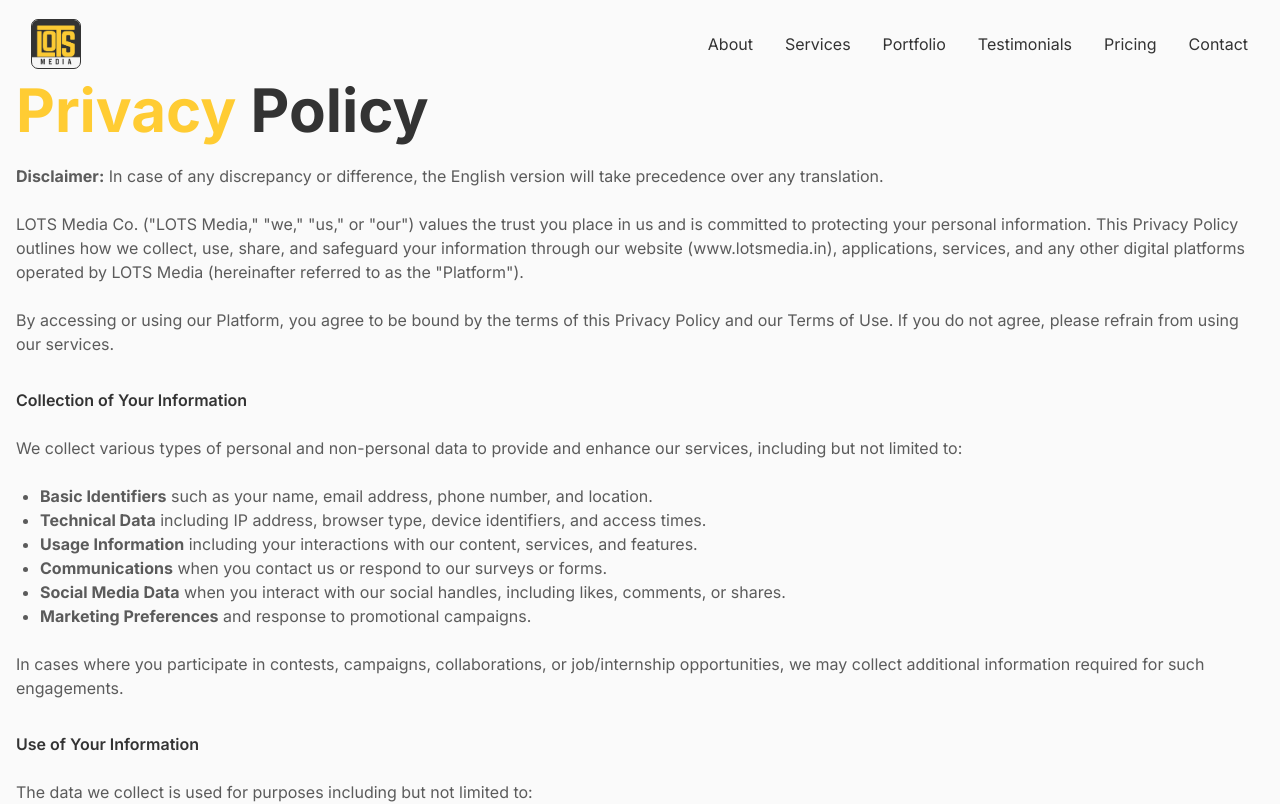
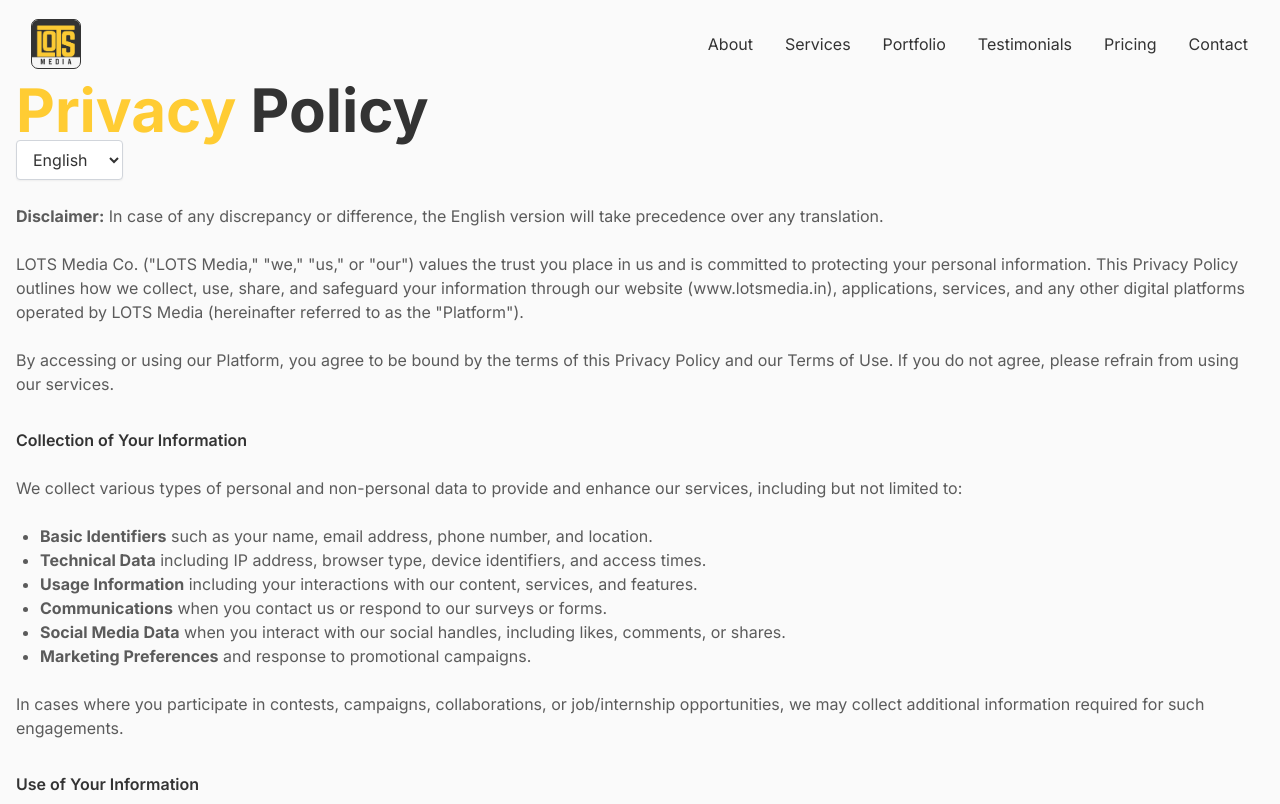
Before and after one commit to pushpenderrao84/lots-media-co, a React (Vite) app: page /privacy-policy in a window 1280 px wide. Shown: the top 804 px of the page. Built offline with nearby package versions, Linux system fonts and the light colour scheme.

Commit message:
Update PrivacyPolicy.tsx

```diff
--- a/src/pages/PrivacyPolicy.tsx
+++ b/src/pages/PrivacyPolicy.tsx
@@ -11,6 +11,21 @@ const PrivacyPolicy = () => {
                <h1 className="text-4xl md:text-5xl lg:text-6xl font-bold">
           <span className="text-warm-yellow">Privacy</span> Policy<br />
         </h1>
+        <select
+          className="border border-gray-300 rounded px-3 py-2 text-base text-charcoal bg-white shadow-sm focus:outline-none"
+          onChange={(e) => {
+          const selectedLang = e.target.value;
+          // You can trigger translation logic here
+          alert(`Change language to: ${selectedLang}`);
+        }}
+      >
+        <option value="en">English</option>
+        <option value="hi">Hindi</option>
+        <option value="es">Spanish</option>
+        <option value="fr">French</option>
+        <option value="de">German</option>
+        {/* Add more languages as needed */}
+      </select>
 
         <div className="max-w-none">
             <p className="mt-6 text-charcoal/80">
```
